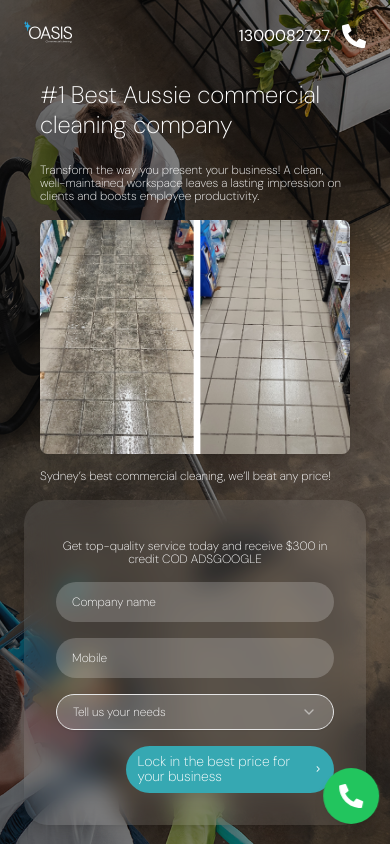
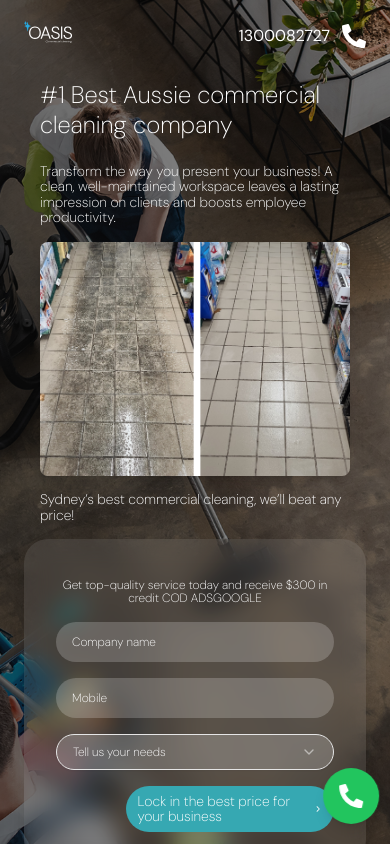
Before and after one commit to DARSOAD/landing, a Next.js app: page / in a window 390 px wide. Shown: the top 844 px of the page. Built offline with nearby package versions, Linux system fonts and the light colour scheme.

Commit message:
Cambio de tamaño

```diff
--- a/app/components/about/Features.tsx
+++ b/app/components/about/Features.tsx
@@ -21,7 +21,7 @@ const Features = ({ data }: FeaturesDrops) => {
     return (
         <div className="text-white mt-2 mx-2 px-2 lg:block lg:!mt-20 lg:py-1 2xl:ml-8 2xl:!mt-32">
             {/* Texto superior */}
-            <p className="mt-4 font-sans text-xs text-left font-extralight lg:font-thin lg:text-sm leading-[1.1] lg:mt-0 2xl:text-xl">
+            <p className="mt-4 font-sans text-sm text-left font-extralight lg:font-thin lg:text-sm leading-[1.1] lg:mt-0 2xl:text-xl">
                 {featuresFirstText}
             </p>
 
@@ -41,7 +41,7 @@ const Features = ({ data }: FeaturesDrops) => {
             </div>
 
             {/* Texto inferior */}
-            <p className="font-sans text-xs text-left font-extralight lg:font-thin lg:text-sm leading-[1.1] 2xl:text-xl">
+            <p className="font-sans text-sm text-left font-extralight lg:font-thin lg:text-sm leading-[1.1] 2xl:text-xl">
                 {featuresSecondText}
             </p>
         </div>
```
